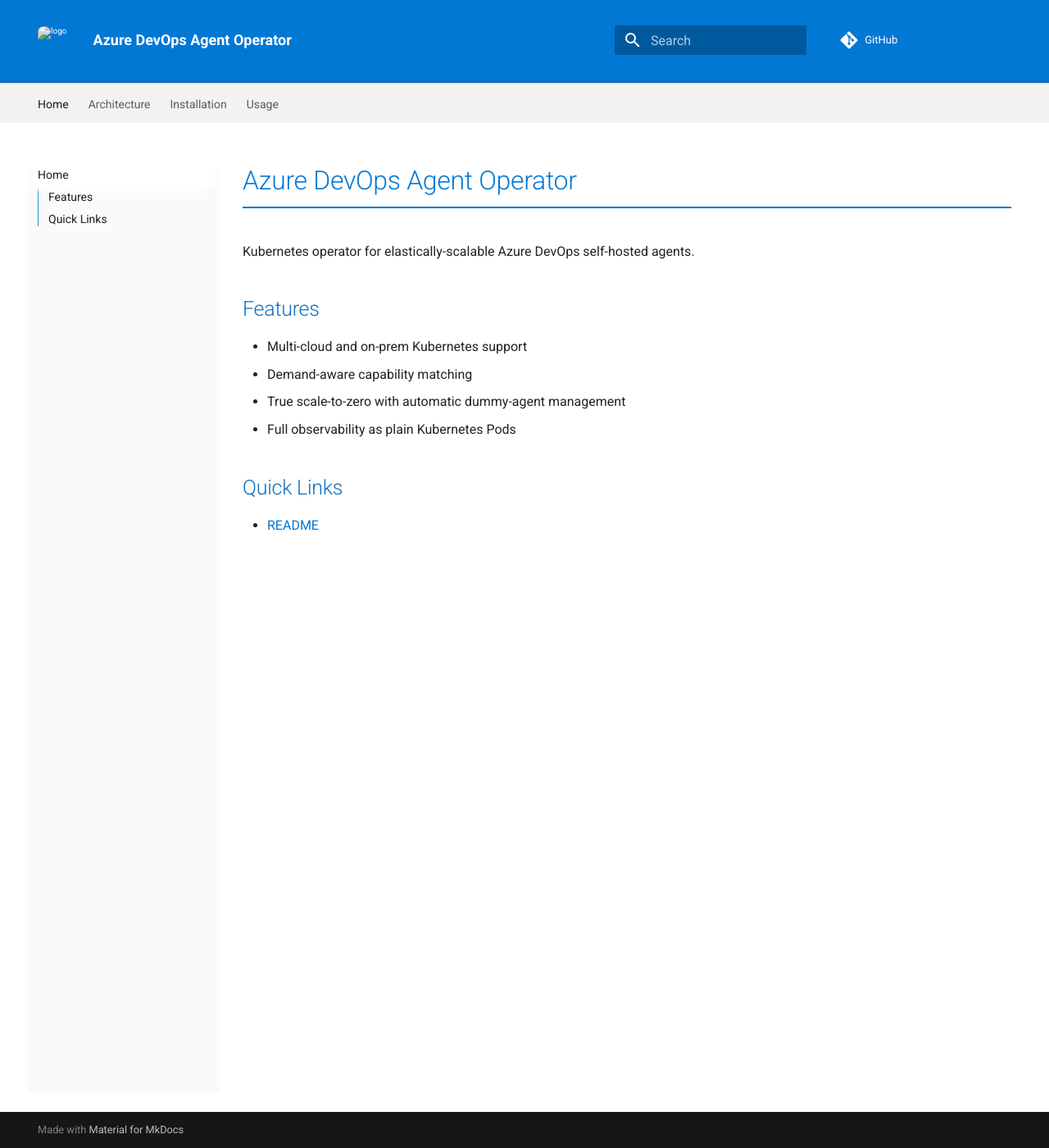
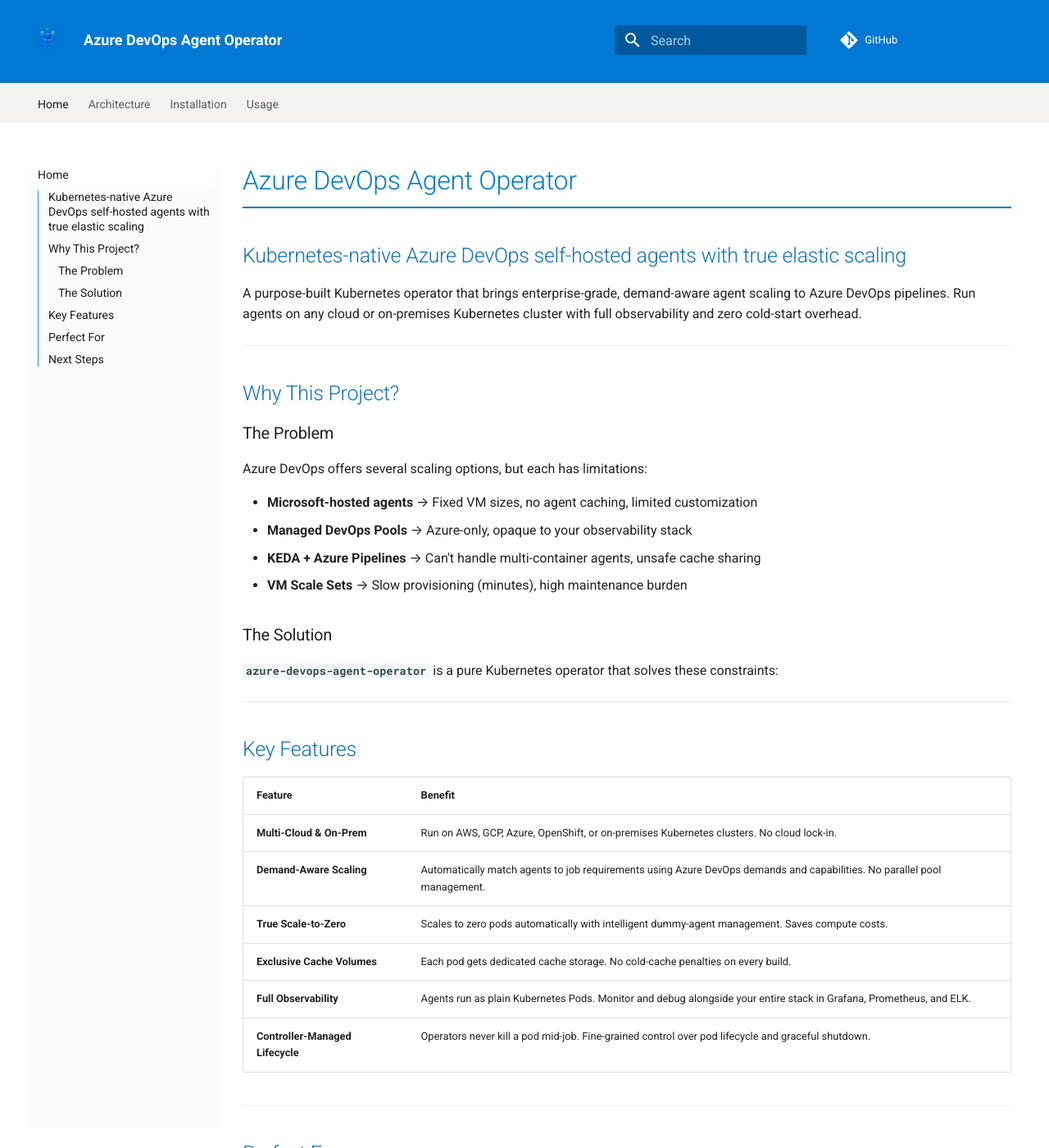
Before and after one commit to amaanx86/azure-devops-agent-operator, an MkDocs documentation site: the page built from docs/index.md, in a window 1280 px wide and 1400 px high. Shown: the whole window at 82% size. Built offline with MkDocs 1.6.1 and Material for MkDocs 9.7.7, drawn with Linux system fonts in a browser that asks for light colours; comment, search, counter and statistics services are not loaded; some of the changed text lies outside the part shown.

Commit message:
docs: enhance documentation structure in index.md and add logo

```diff
--- a/docs/index.md
+++ b/docs/index.md
@@ -1,14 +1,52 @@
 # Azure DevOps Agent Operator
 
-Kubernetes operator for elastically-scalable Azure DevOps self-hosted agents.
+## Kubernetes-native Azure DevOps self-hosted agents with true elastic scaling
 
-## Features
+A purpose-built Kubernetes operator that brings enterprise-grade, demand-aware agent scaling to Azure DevOps pipelines. Run agents on any cloud or on-premises Kubernetes cluster with full observability and zero cold-start overhead.
 
-- Multi-cloud and on-prem Kubernetes support
-- Demand-aware capability matching
-- True scale-to-zero with automatic dummy-agent management
-- Full observability as plain Kubernetes Pods
+---
 
-## Quick Links
+## Why This Project?
 
-- [README](../README.md)
+### The Problem
+Azure DevOps offers several scaling options, but each has limitations:
+
+- **Microsoft-hosted agents** → Fixed VM sizes, no agent caching, limited customization
+- **Managed DevOps Pools** → Azure-only, opaque to your observability stack
+- **KEDA + Azure Pipelines** → Can't handle multi-container agents, unsafe cache sharing
+- **VM Scale Sets** → Slow provisioning (minutes), high maintenance burden
+
+### The Solution
+**`azure-devops-agent-operator`** is a pure Kubernetes operator that solves these constraints:
+
+---
+
+## Key Features
+
+| Feature | Benefit |
+|---------|---------|
+| **Multi-Cloud & On-Prem** | Run on AWS, GCP, Azure, OpenShift, or on-premises Kubernetes clusters. No cloud lock-in. |
+| **Demand-Aware Scaling** | Automatically match agents to job requirements using Azure DevOps demands and capabilities. No parallel pool management. |
+| **True Scale-to-Zero** | Scales to zero pods automatically with intelligent dummy-agent management. Saves compute costs. |
+| **Exclusive Cache Volumes** | Each pod gets dedicated cache storage. No cold-cache penalties on every build. |
+| **Full Observability** | Agents run as plain Kubernetes Pods. Monitor and debug alongside your entire stack in Grafana, Prometheus, and ELK. |
+| **Controller-Managed Lifecycle** | Operators never kill a pod mid-job. Fine-grained control over pod lifecycle and graceful shutdown. |
+
+---
+
+## Perfect For
+
+- **Financial services, healthcare, defense** — Regulatory requirements forbid Microsoft-managed compute
+- **Multi-cloud organizations** — Standardized on Kubernetes across AWS, GCP, and Azure
+- **Air-gapped environments** — Sovereign clouds and on-premises deployments
+- **Unsupported regions** — Managed DevOps Pools unavailable in your Azure region
+- **Cost-sensitive CI** — Spare cluster capacity is cheaper than additional cloud vendor fees
+
+---
+
+## Next Steps
+
+- **[Installation](installation.md)** — Get the operator running in your cluster
+- **[Architecture](architecture.md)** — Understand how it works
+- **[Usage](usage.md)** — Configure agent pools for your workloads
+- **[GitHub](https://github.com/amaanx86/azure-devops-agent-operator)** — View source, report issues, contribute
```
Also changed, not shown: docs/assets/logo.png (added).
